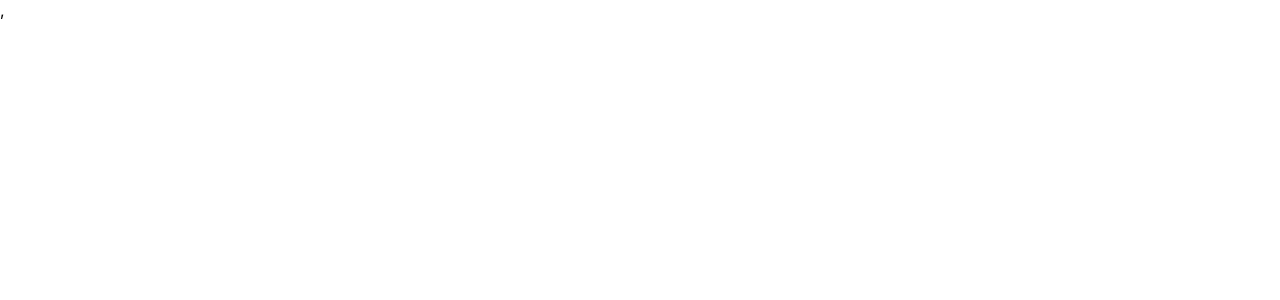
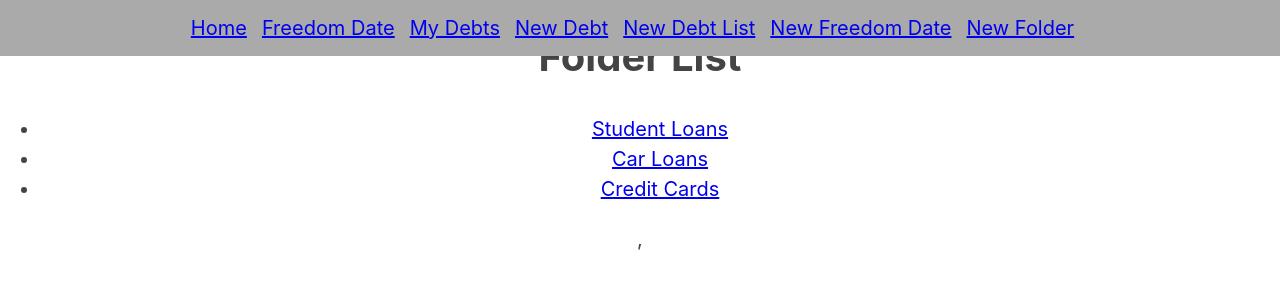
Before and after one commit to LindenDaniels/freedomly-client, a React (Create React App) app: page /folder-list in a window 1280 px wide. Shown: the top 300 px of the page. Built offline with nearby package versions, Linux system fonts and the light colour scheme.

Commit message:
Implement nav bar

```diff
--- a/src/App.css
+++ b/src/App.css
@@ -0,0 +1,26 @@
+.NavBar,
+footer {
+  padding: 1% 0;
+  background-color: #aaa;
+}
+
+.NavBar {
+  position: fixed;
+  top: 0;
+  left: 0;
+  right: 0;
+  z-index: 10;
+}
+
+.nav-link {
+    margin-right: 15px
+}
+
+body {
+    font-family: "Open Sans",
+    sans-serif;
+    font-size: 20px;
+    color: #444;
+    text-align: center;
+    line-height: 1.5;
+  }
--- a/src/App.js
+++ b/src/App.js
@@ -11,6 +11,8 @@ import NewDebt from './Forms/NewDebt/NewDebt'
 import SignUpForm from './Forms/SignUpForm/SignUpForm'
 import LandingPage from './Landings/Landing/Landing';
 import FreedomDate from './FreedomDate/FreedomDate';
+import FolderList from './Lists/FolderList/FolderList';
+import NavBar from './NavBar/NavBar'
 
 class App extends Component {
   static defaultProps = {
@@ -26,6 +28,7 @@ class App extends Component {
 
 
         <div className='content' aria-live='polite'>
+          <NavBar />
         <Route
             exact path='/'
             render={() => <LandingPage
@@ -71,6 +74,12 @@ class App extends Component {
                            store={STORE}
             />}
             />
+               <Route
+            path='/folder-list'
+            render={() => <FolderList
+                           store={STORE}
+            />}
+            />
 
         </div>
       </div>
--- a/src/Forms/NewDebtList/NewDebtList.js
+++ b/src/Forms/NewDebtList/NewDebtList.js
@@ -122,11 +122,11 @@ updateFormEntry(e) {
 
         }
         const STORE = this.props.store;
-        const debtLists = this.props.store.debtLists
+        const folderId = this.props.store.folders.id
 
 
-        debtLists.push(debtList);
-        this.props.history.push('/debt-lists');
+        folderId.push(debtList);
+        this.props.history.push('/folder-list/:folderId');
 
         this.setState({error: null})
     };
--- a/src/Forms/NewFolder/NewFolder.js
+++ b/src/Forms/NewFolder/NewFolder.js
@@ -2,6 +2,7 @@ import React from 'react';
 import PropTypes from 'prop-types';
 import { withRouter } from 'react-router-dom';
 import './NewFolder.css';
+
 
  class NewFolder extends React.Component {
 
@@ -38,7 +39,7 @@ updateFormEntry(e) {
 
         value = value.trim();
 
-        if ((name === 'name') || (name === 'items')) {
+        if ((name === 'name')) {
             if (value.length < 1) {
                 hasErrors = true
             }
--- a/src/Lists/FolderList/FolderList.js
+++ b/src/Lists/FolderList/FolderList.js
@@ -0,0 +1,58 @@
+import React, { Component } from 'react'
+import { NavLink, Link } from 'react-router-dom'
+import PropTypes from 'prop-types';
+import './FolderList.css'
+
+//import GroceryContext from '../Contexts/GroceryContext'
+//import Recipe from '../Recipe/Recipe'
+//import { getNotesForFolder } from '../NotesHelpers'
+
+
+
+export default class FolderList extends Component {
+  static defaultProps = {
+    match: {
+      params: {}
+    }
+  }
+
+  //static contextType = GroceryContext;
+
+  render() {
+    //const { folderId } = this.props.match.params
+    //const { recipe =[] } = this.context
+    //const notesForFolder = getNotesForFolder(notes, folderId)
+
+    const folders = this.props.store.folders
+    return (
+        <>
+        <header>
+            <h1>Folder List</h1>
+        </header>
+      <section className='FolderList'>
+        <ul id="rfolder__list">
+          {folders.map(folder =>
+            <li key={folder.id}>
+                <NavLink
+                aria-controls="folder__list"
+                className='folder__folder-link'
+                to={`/folder/${folder.id}`}
+              >
+                {folder.name}
+              </NavLink>
+
+
+            </li>
+          )}
+        </ul>
+      </section>
+      </>
+    )
+  }
+
+}
+
+
+FolderList.propType = {
+  match: PropTypes.object.isRequired
+};
--- /dev/null
+++ b/src/NavBar/NavBar.css
@@ -0,0 +1,12 @@
+.NavBar {
+    padding: 1% 0;
+    background-color: #aaa;
+  }
+
+  .NavBar {
+    position: fixed;
+    top: 0;
+    left: 0;
+    right: 0;
+    z-index: 10;
+  }
--- /dev/null
+++ b/src/NavBar/NavBar.js
@@ -0,0 +1,57 @@
+import React, { Component } from 'react'
+import { Route, Link, NavLink, withRouter } from 'react-router-dom';
+import './NavBar.css'
+
+export default class NavBar extends Component {
+    //static contextType = GroceryContext;
+
+
+    render() {
+      //const { recipes=[] } = this.context
+
+      return (
+        <div className='NavBar'>
+            <NavLink
+                className='nav-link'
+                to='/'>
+                    Home
+            </NavLink>
+
+            <NavLink
+              className='nav-link'
+              to='/freedom-date'>
+                Freedom Date
+            </NavLink>
+            <NavLink
+               className='nav-link'
+               to='/folder-list'>
+                   My Debts
+            </NavLink>
+            <NavLink
+               className='nav-link'
+               to='/new-debt'>
+                   New Debt
+            </NavLink>
+            <NavLink
+               className='nav-link'
+               to='/new-debt-list'>
+                   New Debt List
+            </NavLink>
+            <NavLink
+               className='nav-link'
+               to='/new-freedom-date'>
+                   New Freedom Date
+            </NavLink>
+            <NavLink
+               className='nav-link'
+               to='/new-folder'>
+                   New Folder
+            </NavLink>
+
+
+
+        </div>
+
+      )
+    }
+  }
```
Also changed, not shown: 1 other file (tests, documents, lock files or other folders).
